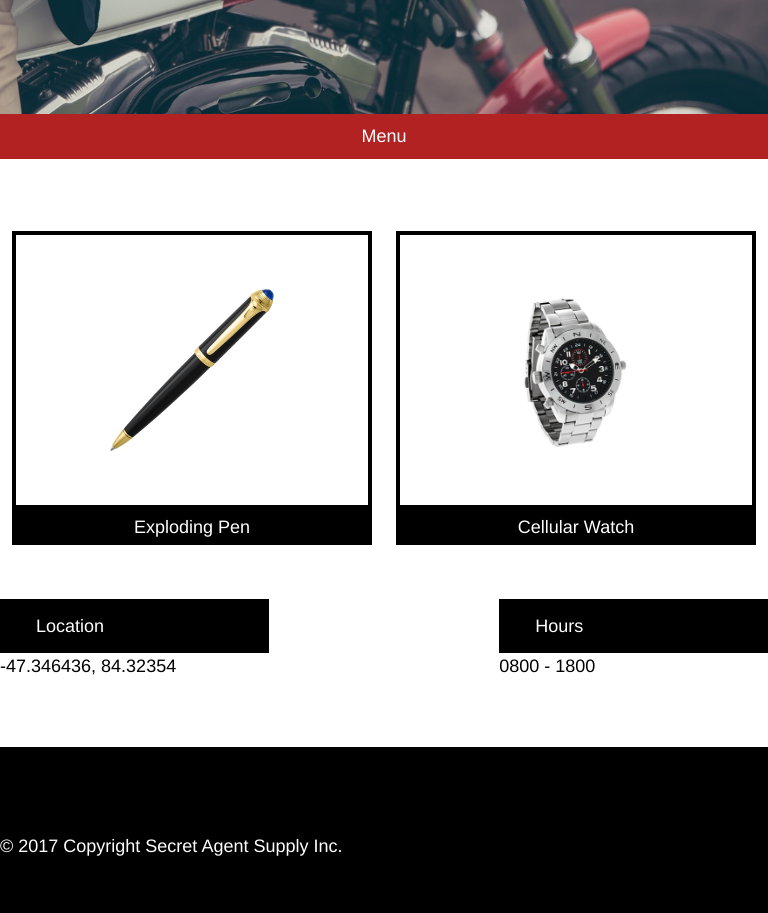
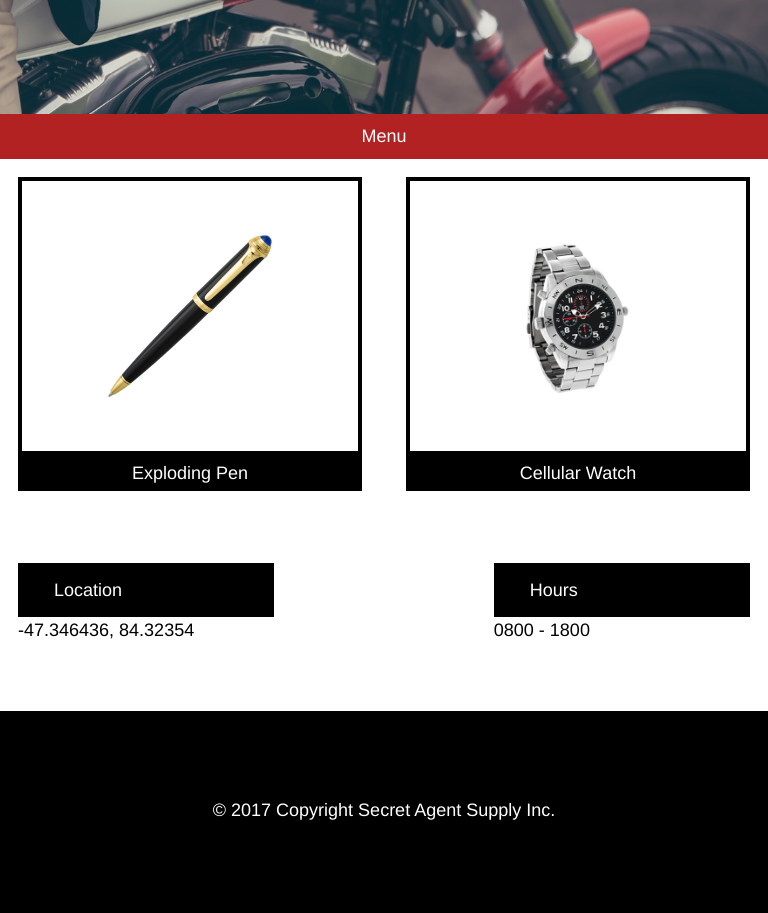
Before and after one commit to drg79/secret-agent-supply, a plain HTML site: page index.html in a window 768 px wide. Shown: the part 387-1300 px from the top of the page. Drawn offline with Linux system fonts and the light colour scheme.

Commit message:
responsive & personal media query tweaks done. needs tidying & testing

```diff
--- a/index.html
+++ b/index.html
@@ -11,14 +11,13 @@
   </head>
 
   <body>
-
       <div class="name">
         <div class="container">
             <img src="./resources/images/logo.png" alt="">
             <span>SECRET AGENT SUPPLY INC.</span>
         </div>
       </div>
-      <div id="top-container">
+
           <div class="hero">
             <div class="container">
               <div class="title-box">
@@ -41,8 +40,6 @@
             <nav class="mobile-menu">
               <span>Menu</span>
             </nav>
-
-      </div><!--close top container-->
 
 
         <div class="container">
--- a/resources/css/styles.css
+++ b/resources/css/styles.css
@@ -211,7 +211,8 @@ footer {
 
 /* 3 -> 2 products shown */
 .product-grid {
-  justify-content: space-around;
+  justify-content: space-between;
+  margin: 1rem;
 
 }
 
@@ -222,8 +223,18 @@ footer {
 #sunglasses {
   display: none;
 }
+
+.info-grid {
+  justify-content: space-between;
+  align-items: center;
+  margin: 1rem;
 }
-
+footer {
+text-align: center;
+}
+}
+/* Note- i have made personal graphic design changes to these media query styles,
+different to the specs*/
 
 /* 470px*/
 @media only screen and (max-width: 470px) {
@@ -251,7 +262,6 @@ footer {
     flex-direction: column;
     justify-content: center;
     align-items: center;
-
  }
 
  .product-grid .product {
@@ -263,7 +273,7 @@ footer {
  /*info change (stack)*/
  .info-grid {
    flex-direction: column;
-   justify-content: space-between;
+   justify-content: space-around;
    align-items: center;
  }
 
@@ -272,6 +282,7 @@ footer {
    margin-top: 0.5rem;
    margin-bottom: 0;
     }
+
 /* footer change*/
 footer {
 text-align: center;
@@ -295,13 +306,12 @@ text-align: center;
   padding-top: 1rem;
   padding-left: 2rem;
   padding-bottom: 1.5rem;
-
 }
 
 .hero {
-
   display: flex;
   align-items: flex-end;
+  justify-content: flex-start;
   padding-bottom: 0.5rem;
 }
 
```
